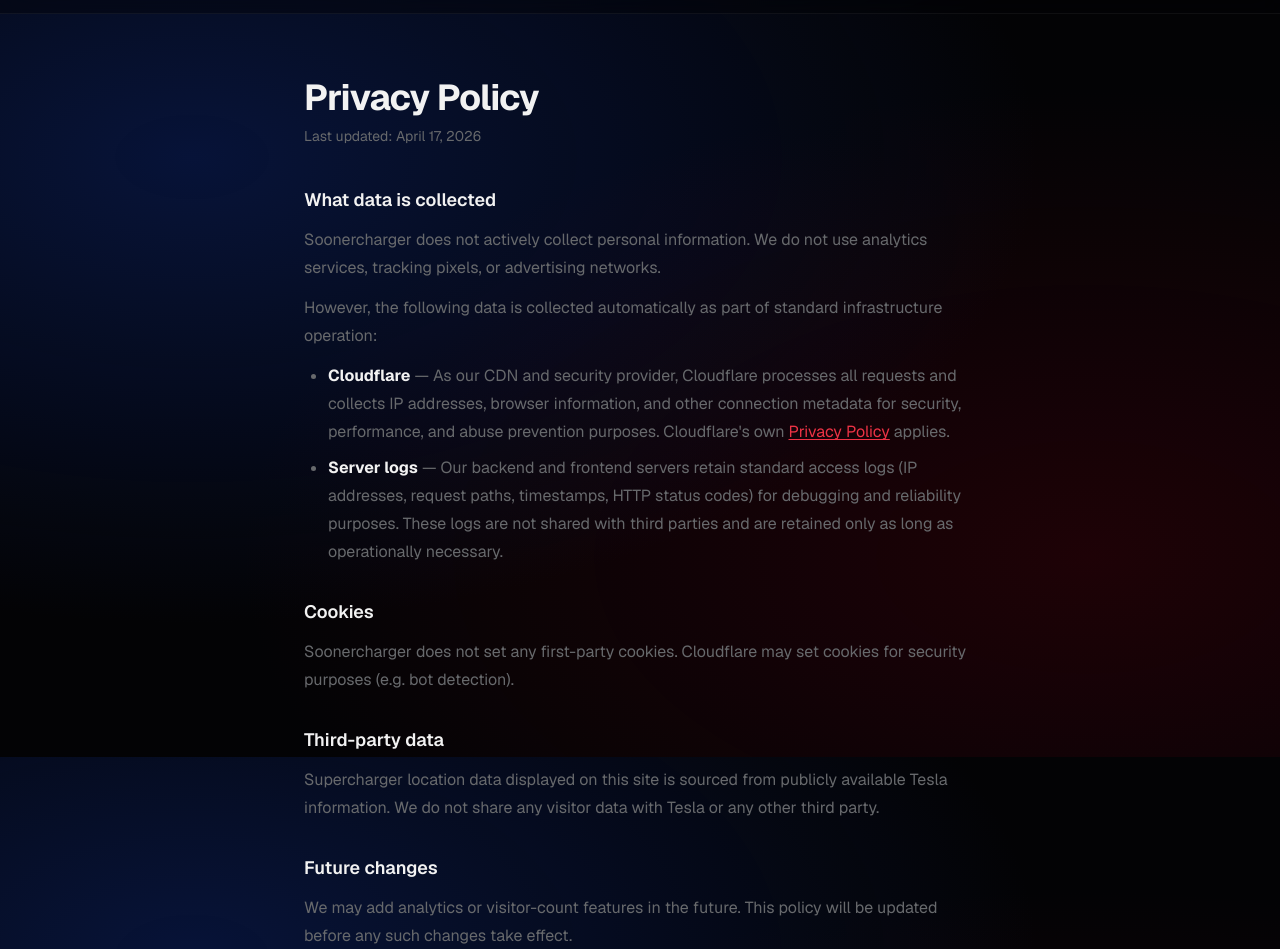
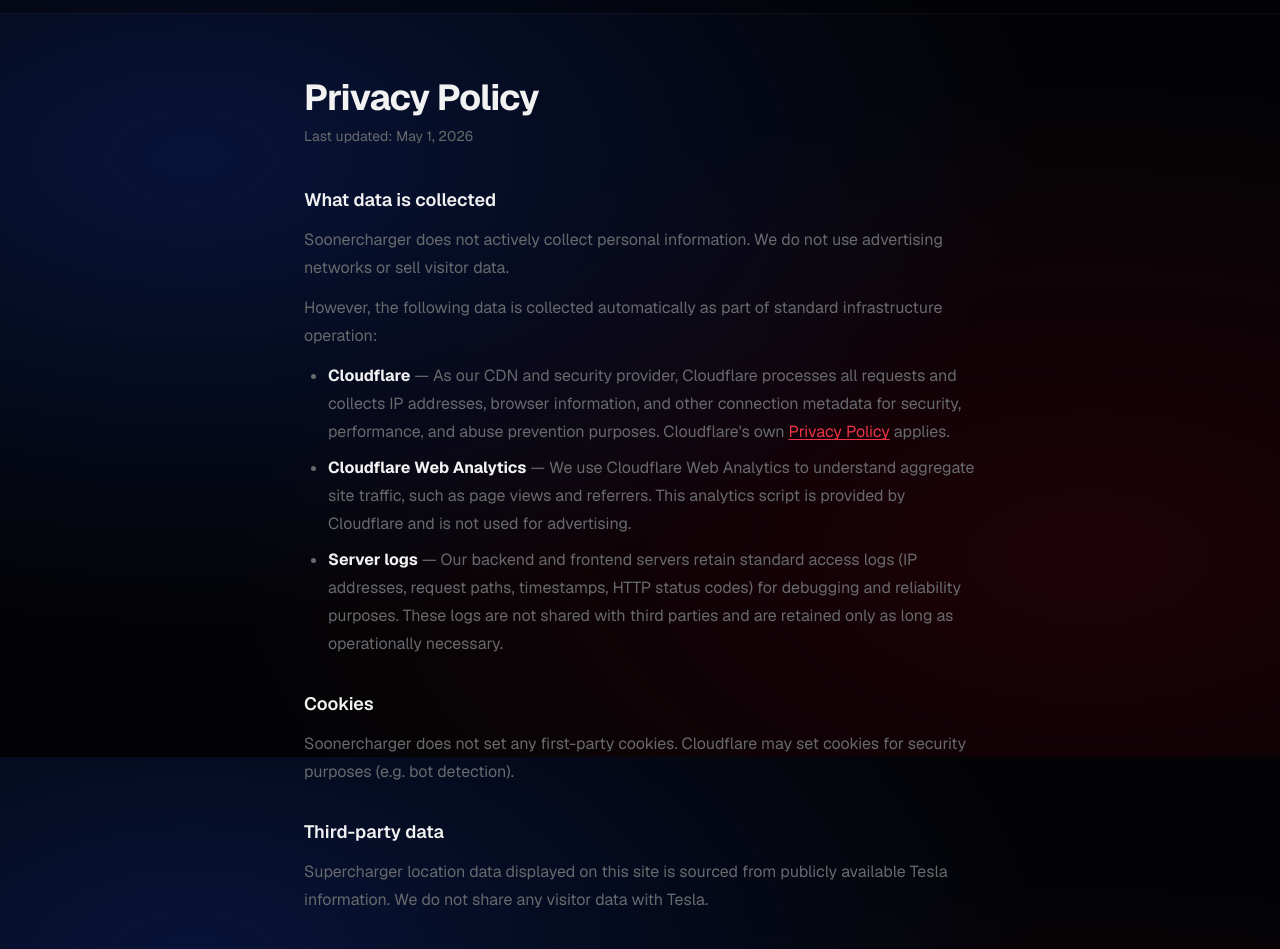
Before and after one commit to lucas-carvajal/supercharger-tracker-fe, a Next.js app: page /privacy in a window 1280 px wide. Shown: the part 43-992 px from the top of the page. Built offline with nearby package versions, Linux system fonts and the light colour scheme; no server answers.

Commit message:
Add Cloudflare Web Analytics

```diff
--- a/app/(public)/privacy/page.tsx
+++ b/app/(public)/privacy/page.tsx
@@ -13,7 +13,7 @@
         Privacy Policy
       </h1>
       <p className="mt-2 text-sm text-muted-foreground">
-        Last updated: April 17, 2026
+        Last updated: May 1, 2026
       </p>
 
       <div className="mt-10 space-y-8 text-base leading-7 text-muted-foreground">
@@ -23,7 +23,7 @@
           </h2>
           <p>
             Soonercharger does not actively collect personal information. We do
-            not use analytics services, tracking pixels, or advertising networks.
+            not use advertising networks or sell visitor data.
           </p>
           <p className="mt-3">
             However, the following data is collected automatically as part of
@@ -45,6 +45,14 @@
                 Privacy Policy
               </a>{" "}
               applies.
+            </li>
+            <li>
+              <strong className="text-foreground">
+                Cloudflare Web Analytics
+              </strong>{" "}
+              — We use Cloudflare Web Analytics to understand aggregate site
+              traffic, such as page views and referrers. This analytics script
+              is provided by Cloudflare and is not used for advertising.
             </li>
             <li>
               <strong className="text-foreground">Server logs</strong> — Our
@@ -74,7 +82,7 @@
           <p>
             Supercharger location data displayed on this site is sourced from
             publicly available Tesla information. We do not share any visitor
-            data with Tesla or any other third party.
+            data with Tesla.
           </p>
         </section>
 
@@ -83,8 +91,8 @@
             Future changes
           </h2>
           <p>
-            We may add analytics or visitor-count features in the future. This
-            policy will be updated before any such changes take effect.
+            We may update analytics or visitor-count features in the future.
+            This policy will be updated before any material changes take effect.
           </p>
         </section>
 
--- a/app/layout.tsx
+++ b/app/layout.tsx
@@ -1,5 +1,6 @@
 import type { Metadata, Viewport } from "next";
 import { Geist, Geist_Mono } from "next/font/google";
+import Script from "next/script";
 import "./globals.css";
 
 const geistSans = Geist({
@@ -13,6 +14,8 @@
 });
 
 const baseUrl = process.env.SITE_URL ?? "https://soonercharger.com";
+const cloudflareAnalyticsToken =
+  process.env.NEXT_PUBLIC_CLOUDFLARE_ANALYTICS_TOKEN;
 
 const siteDescription =
   "Track every new Tesla Supercharger location worldwide — see construction progress, locations, and more as the network expands.";
@@ -49,6 +52,13 @@
     >
       <body className="min-h-full flex flex-col overflow-x-hidden">
         {children}
+        {cloudflareAnalyticsToken ? (
+          <Script
+            src="https://static.cloudflareinsights.com/beacon.min.js"
+            strategy="afterInteractive"
+            data-cf-beacon={`{"token":"${cloudflareAnalyticsToken}","spa":true}`}
+          />
+        ) : null}
       </body>
     </html>
   );
```
Also changed, not shown: 2 other files (tests, documents, lock files or other folders).
